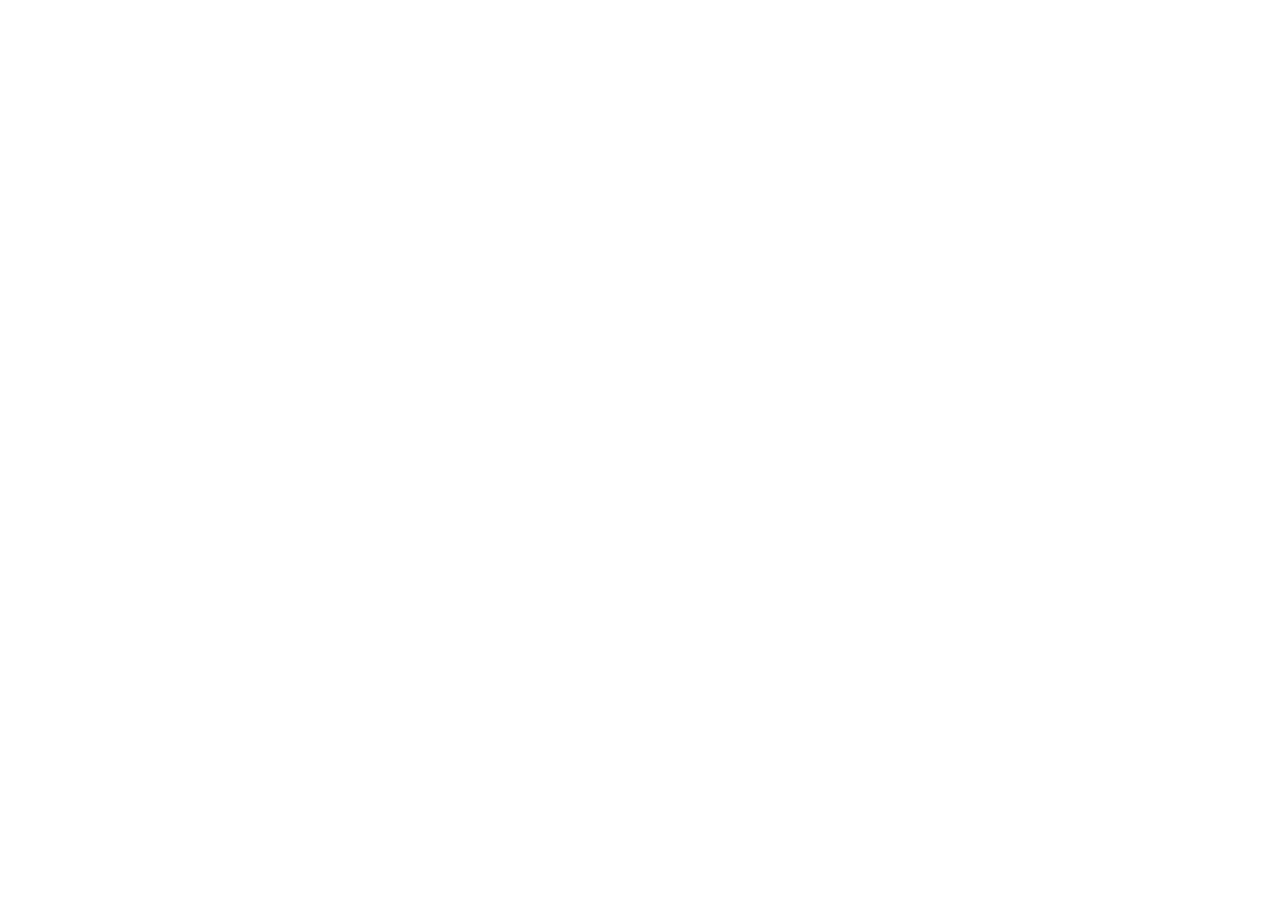
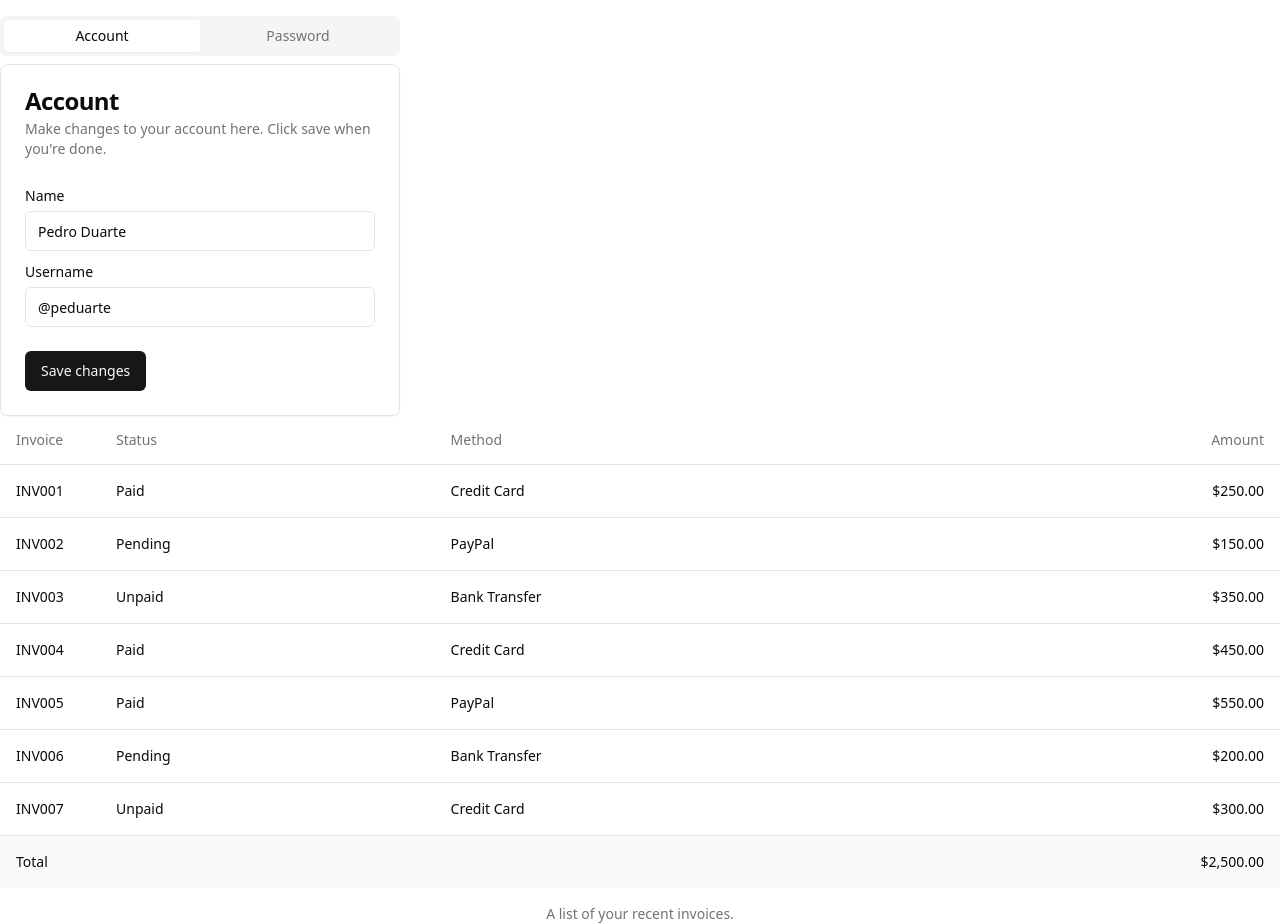
Before and after one commit to mdmehedi121888/exploring-shadcn-ui, a Next.js app: page /toast in a window 1280 px wide. Shown: the part 320-1244 px from the top of the page. Before the commit the page ends 800 px from the top, so only its background shows below. Built offline with nearby package versions, Linux system fonts and the light colour scheme.

Commit message:
add textarea tabs and table

```diff
--- a/app/toast/page.tsx
+++ b/app/toast/page.tsx
@@ -3,6 +3,58 @@
 import { useToast } from "@/components/hooks/use-toast"
 import { Button } from "@/components/ui/button"
 import { ToastAction } from "@/components/ui/toast"
+import { Textarea } from "@/components/ui/textarea"
+import { Label } from "@/components/ui/label"
+import { Tabs, TabsContent, TabsList, TabsTrigger } from "@/components/ui/tabs"
+import { Card, CardContent, CardDescription, CardFooter, CardHeader, CardTitle } from "@/components/ui/card"
+import { Input } from "@/components/ui/input"
+import { Table, TableBody, TableCaption, TableCell, TableFooter, TableHead, TableHeader, TableRow } from "@/components/ui/table"
+
+
+const invoices = [
+    {
+      invoice: "INV001",
+      paymentStatus: "Paid",
+      totalAmount: "$250.00",
+      paymentMethod: "Credit Card",
+    },
+    {
+      invoice: "INV002",
+      paymentStatus: "Pending",
+      totalAmount: "$150.00",
+      paymentMethod: "PayPal",
+    },
+    {
+      invoice: "INV003",
+      paymentStatus: "Unpaid",
+      totalAmount: "$350.00",
+      paymentMethod: "Bank Transfer",
+    },
+    {
+      invoice: "INV004",
+      paymentStatus: "Paid",
+      totalAmount: "$450.00",
+      paymentMethod: "Credit Card",
+    },
+    {
+      invoice: "INV005",
+      paymentStatus: "Paid",
+      totalAmount: "$550.00",
+      paymentMethod: "PayPal",
+    },
+    {
+      invoice: "INV006",
+      paymentStatus: "Pending",
+      totalAmount: "$200.00",
+      paymentMethod: "Bank Transfer",
+    },
+    {
+      invoice: "INV007",
+      paymentStatus: "Unpaid",
+      totalAmount: "$300.00",
+      paymentMethod: "Credit Card",
+    },
+  ]
 
 export default function ToastDestructive() {
   const { toast } = useToast()
@@ -68,6 +120,97 @@
     >
       Show Toast
     </Button>
+
+<div className="my-4">
+<Textarea placeholder="Type your message here." />
+<Textarea placeholder="Type your message here." disabled />
+<Label htmlFor="message">Your message</Label>
+<Textarea placeholder="Type your message here." id="message" />
+
+</div>
+<div>
+<Tabs defaultValue="account" className="w-[400px]">
+      <TabsList className="grid w-full grid-cols-2">
+        <TabsTrigger value="account">Account</TabsTrigger>
+        <TabsTrigger value="password">Password</TabsTrigger>
+      </TabsList>
+      <TabsContent value="account">
+        <Card>
+          <CardHeader>
+            <CardTitle>Account</CardTitle>
+            <CardDescription>
+              Make changes to your account here. Click save when you're done.
+            </CardDescription>
+          </CardHeader>
+          <CardContent className="space-y-2">
+            <div className="space-y-1">
+              <Label htmlFor="name">Name</Label>
+              <Input id="name" defaultValue="Pedro Duarte" />
+            </div>
+            <div className="space-y-1">
+              <Label htmlFor="username">Username</Label>
+              <Input id="username" defaultValue="@peduarte" />
+            </div>
+          </CardContent>
+          <CardFooter>
+            <Button>Save changes</Button>
+          </CardFooter>
+        </Card>
+      </TabsContent>
+      <TabsContent value="password">
+        <Card>
+          <CardHeader>
+            <CardTitle>Password</CardTitle>
+            <CardDescription>
+              Change your password here. After saving, you'll be logged out.
+            </CardDescription>
+          </CardHeader>
+          <CardContent className="space-y-2">
+            <div className="space-y-1">
+              <Label htmlFor="current">Current password</Label>
+              <Input id="current" type="password" />
+            </div>
+            <div className="space-y-1">
+              <Label htmlFor="new">New password</Label>
+              <Input id="new" type="password" />
+            </div>
+          </CardContent>
+          <CardFooter>
+            <Button>Save password</Button>
+          </CardFooter>
+        </Card>
+      </TabsContent>
+    </Tabs>
+</div>
+<div>
+<Table>
+      <TableCaption>A list of your recent invoices.</TableCaption>
+      <TableHeader>
+        <TableRow>
+          <TableHead className="w-[100px]">Invoice</TableHead>
+          <TableHead>Status</TableHead>
+          <TableHead>Method</TableHead>
+          <TableHead className="text-right">Amount</TableHead>
+        </TableRow>
+      </TableHeader>
+      <TableBody>
+        {invoices.map((invoice) => (
+          <TableRow key={invoice.invoice}>
+            <TableCell className="font-medium">{invoice.invoice}</TableCell>
+            <TableCell>{invoice.paymentStatus}</TableCell>
+            <TableCell>{invoice.paymentMethod}</TableCell>
+            <TableCell className="text-right">{invoice.totalAmount}</TableCell>
+          </TableRow>
+        ))}
+      </TableBody>
+      <TableFooter>
+        <TableRow>
+          <TableCell colSpan={3}>Total</TableCell>
+          <TableCell className="text-right">$2,500.00</TableCell>
+        </TableRow>
+      </TableFooter>
+    </Table>
+</div>
    </div>
 
   )
--- /dev/null
+++ b/components/ui/table.tsx
@@ -0,0 +1,117 @@
+import * as React from "react"
+
+import { cn } from "@/lib/utils"
+
+const Table = React.forwardRef<
+  HTMLTableElement,
+  React.HTMLAttributes<HTMLTableElement>
+>(({ className, ...props }, ref) => (
+  <div className="relative w-full overflow-auto">
+    <table
+      ref={ref}
+      className={cn("w-full caption-bottom text-sm", className)}
+      {...props}
+    />
+  </div>
+))
+Table.displayName = "Table"
+
+const TableHeader = React.forwardRef<
+  HTMLTableSectionElement,
+  React.HTMLAttributes<HTMLTableSectionElement>
+>(({ className, ...props }, ref) => (
+  <thead ref={ref} className={cn("[&_tr]:border-b", className)} {...props} />
+))
+TableHeader.displayName = "TableHeader"
+
+const TableBody = React.forwardRef<
+  HTMLTableSectionElement,
+  React.HTMLAttributes<HTMLTableSectionElement>
+>(({ className, ...props }, ref) => (
+  <tbody
+    ref={ref}
+    className={cn("[&_tr:last-child]:border-0", className)}
+    {...props}
+  />
+))
+TableBody.displayName = "TableBody"
+
+const TableFooter = React.forwardRef<
+  HTMLTableSectionElement,
+  React.HTMLAttributes<HTMLTableSectionElement>
+>(({ className, ...props }, ref) => (
+  <tfoot
+    ref={ref}
+    className={cn(
+      "border-t bg-muted/50 font-medium [&>tr]:last:border-b-0",
+      className
+    )}
+    {...props}
+  />
+))
+TableFooter.displayName = "TableFooter"
+
+const TableRow = React.forwardRef<
+  HTMLTableRowElement,
+  React.HTMLAttributes<HTMLTableRowElement>
+>(({ className, ...props }, ref) => (
+  <tr
+    ref={ref}
+    className={cn(
+      "border-b transition-colors hover:bg-muted/50 data-[state=selected]:bg-muted",
+      className
+    )}
+    {...props}
+  />
+))
+TableRow.displayName = "TableRow"
+
+const TableHead = React.forwardRef<
+  HTMLTableCellElement,
+  React.ThHTMLAttributes<HTMLTableCellElement>
+>(({ className, ...props }, ref) => (
+  <th
+    ref={ref}
+    className={cn(
+      "h-12 px-4 text-left align-middle font-medium text-muted-foreground [&:has([role=checkbox])]:pr-0",
+      className
+    )}
+    {...props}
+  />
+))
+TableHead.displayName = "TableHead"
+
+const TableCell = React.forwardRef<
+  HTMLTableCellElement,
+  React.TdHTMLAttributes<HTMLTableCellElement>
+>(({ className, ...props }, ref) => (
+  <td
+    ref={ref}
+    className={cn("p-4 align-middle [&:has([role=checkbox])]:pr-0", className)}
+    {...props}
+  />
+))
+TableCell.displayName = "TableCell"
+
+const TableCaption = React.forwardRef<
+  HTMLTableCaptionElement,
+  React.HTMLAttributes<HTMLTableCaptionElement>
+>(({ className, ...props }, ref) => (
+  <caption
+    ref={ref}
+    className={cn("mt-4 text-sm text-muted-foreground", className)}
+    {...props}
+  />
+))
+TableCaption.displayName = "TableCaption"
+
+export {
+  Table,
+  TableHeader,
+  TableBody,
+  TableFooter,
+  TableHead,
+  TableRow,
+  TableCell,
+  TableCaption,
+}
--- /dev/null
+++ b/components/ui/tabs.tsx
@@ -0,0 +1,55 @@
+"use client"
+
+import * as React from "react"
+import * as TabsPrimitive from "@radix-ui/react-tabs"
+
+import { cn } from "@/lib/utils"
+
+const Tabs = TabsPrimitive.Root
+
+const TabsList = React.forwardRef<
+  React.ElementRef<typeof TabsPrimitive.List>,
+  React.ComponentPropsWithoutRef<typeof TabsPrimitive.List>
+>(({ className, ...props }, ref) => (
+  <TabsPrimitive.List
+    ref={ref}
+    className={cn(
+      "inline-flex h-10 items-center justify-center rounded-md bg-muted p-1 text-muted-foreground",
+      className
+    )}
+    {...props}
+  />
+))
+TabsList.displayName = TabsPrimitive.List.displayName
+
+const TabsTrigger = React.forwardRef<
+  React.ElementRef<typeof TabsPrimitive.Trigger>,
+  React.ComponentPropsWithoutRef<typeof TabsPrimitive.Trigger>
+>(({ className, ...props }, ref) => (
+  <TabsPrimitive.Trigger
+    ref={ref}
+    className={cn(
+      "inline-flex items-center justify-center whitespace-nowrap rounded-sm px-3 py-1.5 text-sm font-medium ring-offset-background transition-all focus-visible:outline-none focus-visible:ring-2 focus-visible:ring-ring focus-visible:ring-offset-2 disabled:pointer-events-none disabled:opacity-50 data-[state=active]:bg-background data-[state=active]:text-foreground data-[state=active]:shadow-sm",
+      className
+    )}
+    {...props}
+  />
+))
+TabsTrigger.displayName = TabsPrimitive.Trigger.displayName
+
+const TabsContent = React.forwardRef<
+  React.ElementRef<typeof TabsPrimitive.Content>,
+  React.ComponentPropsWithoutRef<typeof TabsPrimitive.Content>
+>(({ className, ...props }, ref) => (
+  <TabsPrimitive.Content
+    ref={ref}
+    className={cn(
+      "mt-2 ring-offset-background focus-visible:outline-none focus-visible:ring-2 focus-visible:ring-ring focus-visible:ring-offset-2",
+      className
+    )}
+    {...props}
+  />
+))
+TabsContent.displayName = TabsPrimitive.Content.displayName
+
+export { Tabs, TabsList, TabsTrigger, TabsContent }
--- /dev/null
+++ b/components/ui/textarea.tsx
@@ -0,0 +1,22 @@
+import * as React from "react"
+
+import { cn } from "@/lib/utils"
+
+const Textarea = React.forwardRef<
+  HTMLTextAreaElement,
+  React.ComponentProps<"textarea">
+>(({ className, ...props }, ref) => {
+  return (
+    <textarea
+      className={cn(
+        "flex min-h-[80px] w-full rounded-md border border-input bg-background px-3 py-2 text-base ring-offset-background placeholder:text-muted-foreground focus-visible:outline-none focus-visible:ring-2 focus-visible:ring-ring focus-visible:ring-offset-2 disabled:cursor-not-allowed disabled:opacity-50 md:text-sm",
+        className
+      )}
+      ref={ref}
+      {...props}
+    />
+  )
+})
+Textarea.displayName = "Textarea"
+
+export { Textarea }
--- a/package.json
+++ b/package.json
@@ -19,6 +19,7 @@
     "@radix-ui/react-select": "^2.1.4",
     "@radix-ui/react-slot": "^1.1.1",
     "@radix-ui/react-switch": "^1.1.2",
+    "@radix-ui/react-tabs": "^1.1.2",
     "@radix-ui/react-toast": "^1.2.4",
     "@radix-ui/react-toggle": "^1.1.1",
     "@radix-ui/react-toggle-group": "^1.1.1",
```
Also changed, not shown: 1 other file (tests, documents, lock files or other folders).
